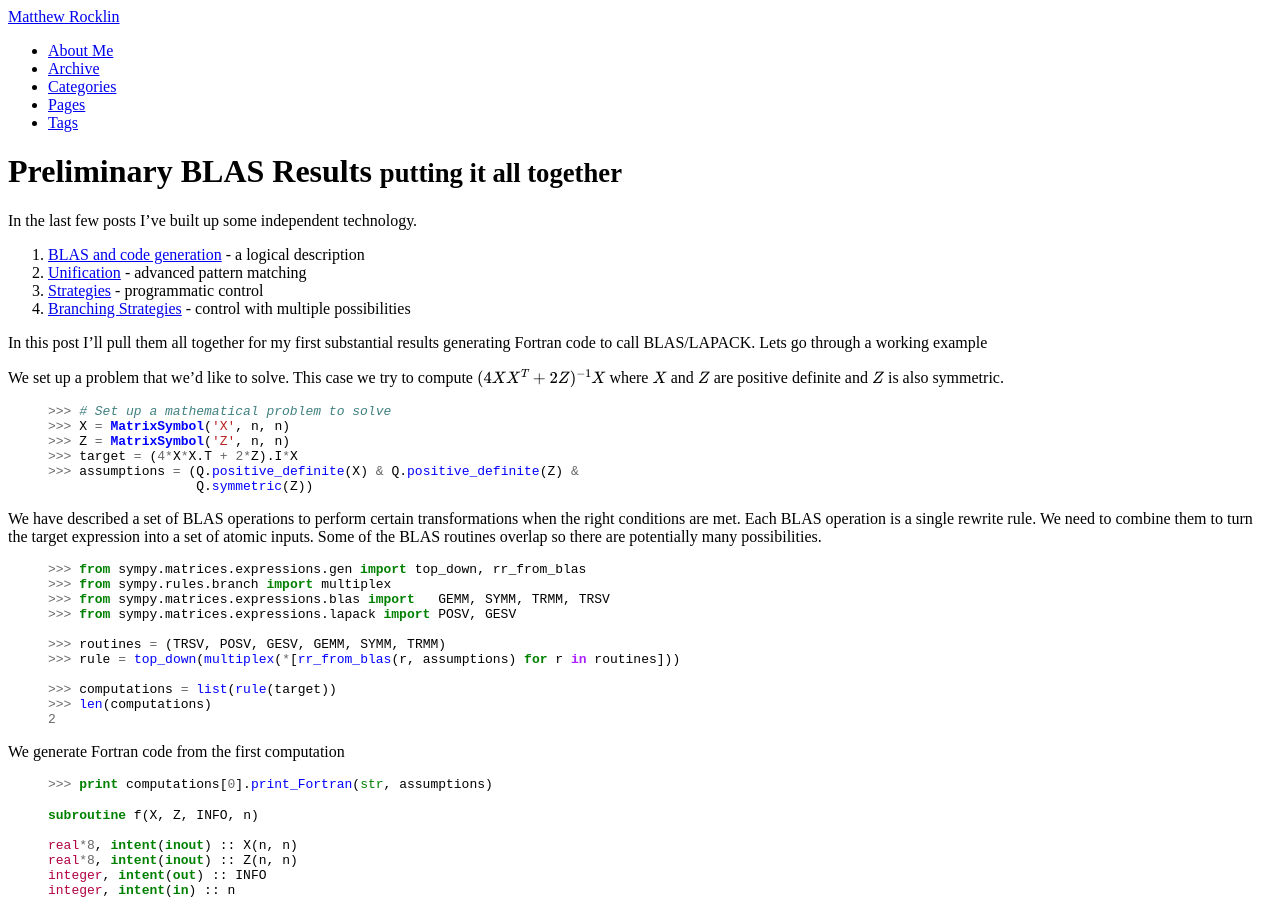
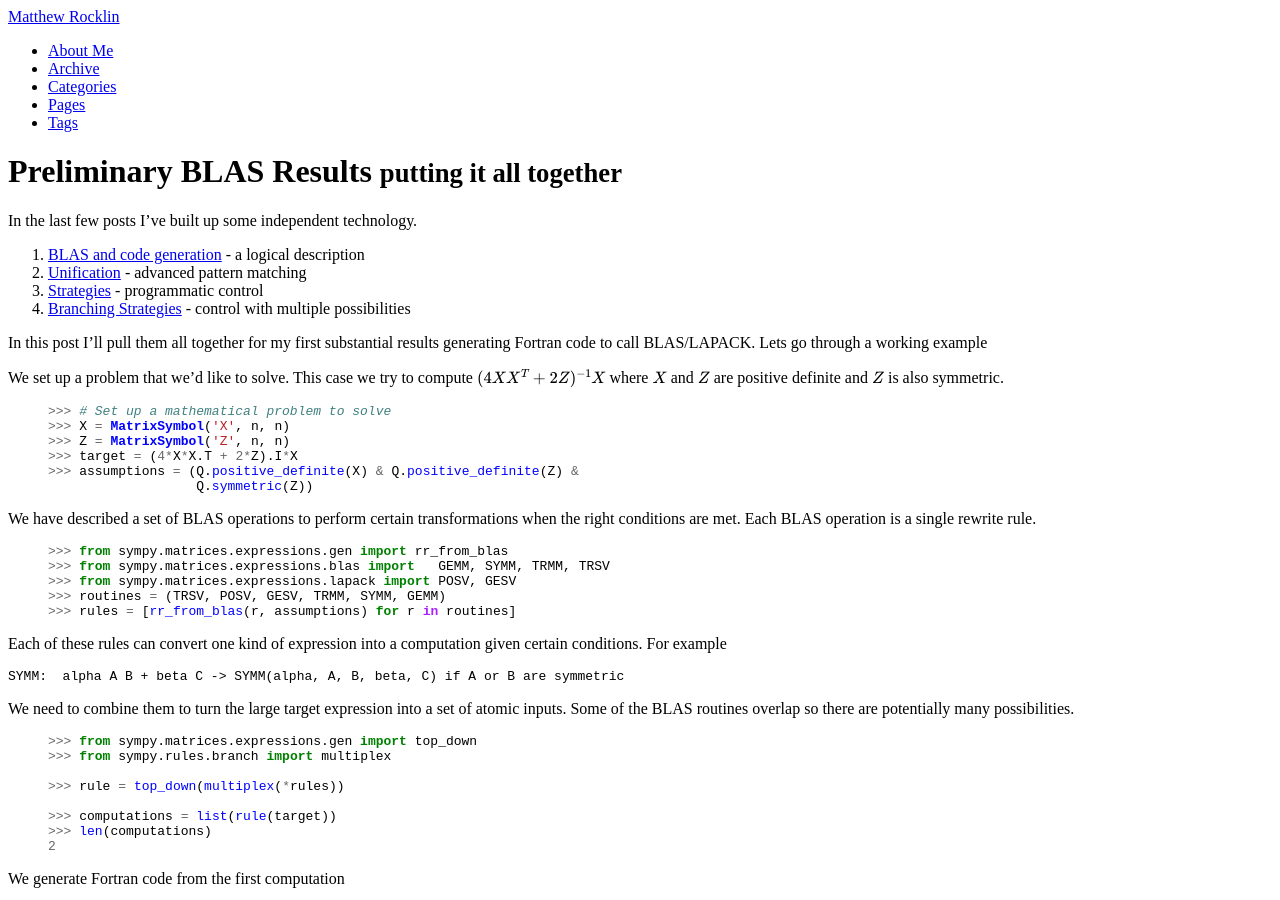
Before and after one commit to besyskymnbk/blog, a Jekyll site: the page built from _posts/work/2012-11-09-GeneratingBLAS-PreliminaryResults.md, in a window 1280 px wide and 900 px high. Built offline with Jekyll 4.4.1, drawn with Linux system fonts in a browser that asks for light colours; formulas are drawn with MathJax 3; comment, search, counter and statistics services are not loaded.

Commit message:
break up blas rules and branch control code

```diff
--- a/_posts/work/2012-11-09-GeneratingBLAS-PreliminaryResults.md
+++ b/_posts/work/2012-11-09-GeneratingBLAS-PreliminaryResults.md
@@ -30,16 +30,28 @@ We set up a problem that we'd like to solve. This case we try to compute  \\((4
                    Q.symmetric(Z))
 {% endhighlight %}
 
-We have described a set of BLAS operations to perform certain transformations when the right conditions are met.  Each BLAS operation is a single rewrite rule.  We need to combine them to turn the target expression into a set of atomic inputs.  Some of the BLAS routines overlap so there are potentially many possibilities.
+We have described a set of BLAS operations to perform certain transformations when the right conditions are met.  Each BLAS operation is a single rewrite rule.
 
 {% highlight python %}
->>> from sympy.matrices.expressions.gen import top_down, rr_from_blas
->>> from sympy.rules.branch import multiplex
+>>> from sympy.matrices.expressions.gen import rr_from_blas
 >>> from sympy.matrices.expressions.blas import   GEMM, SYMM, TRMM, TRSV
 >>> from sympy.matrices.expressions.lapack import POSV, GESV
+>>> routines = (TRSV, POSV, GESV, TRMM, SYMM, GEMM)
+>>> rules = [rr_from_blas(r, assumptions) for r in routines]
+{% endhighlight %}
 
->>> routines = (TRSV, POSV, GESV, GEMM, SYMM, TRMM)
->>> rule = top_down(multiplex(*[rr_from_blas(r, assumptions) for r in routines]))
+Each of these rules can convert one kind of expression into a computation given
+certain conditions. For example
+
+    SYMM:  alpha A B + beta C -> SYMM(alpha, A, B, beta, C) if A or B are symmetric
+
+We need to combine them to turn the large target expression into a set of atomic inputs.  Some of the BLAS routines overlap so there are potentially many possibilities.
+
+{% highlight python %}
+>>> from sympy.matrices.expressions.gen import top_down
+>>> from sympy.rules.branch import multiplex
+
+>>> rule = top_down(multiplex(*rules))
 
 >>> computations = list(rule(target))
 >>> len(computations)
```
